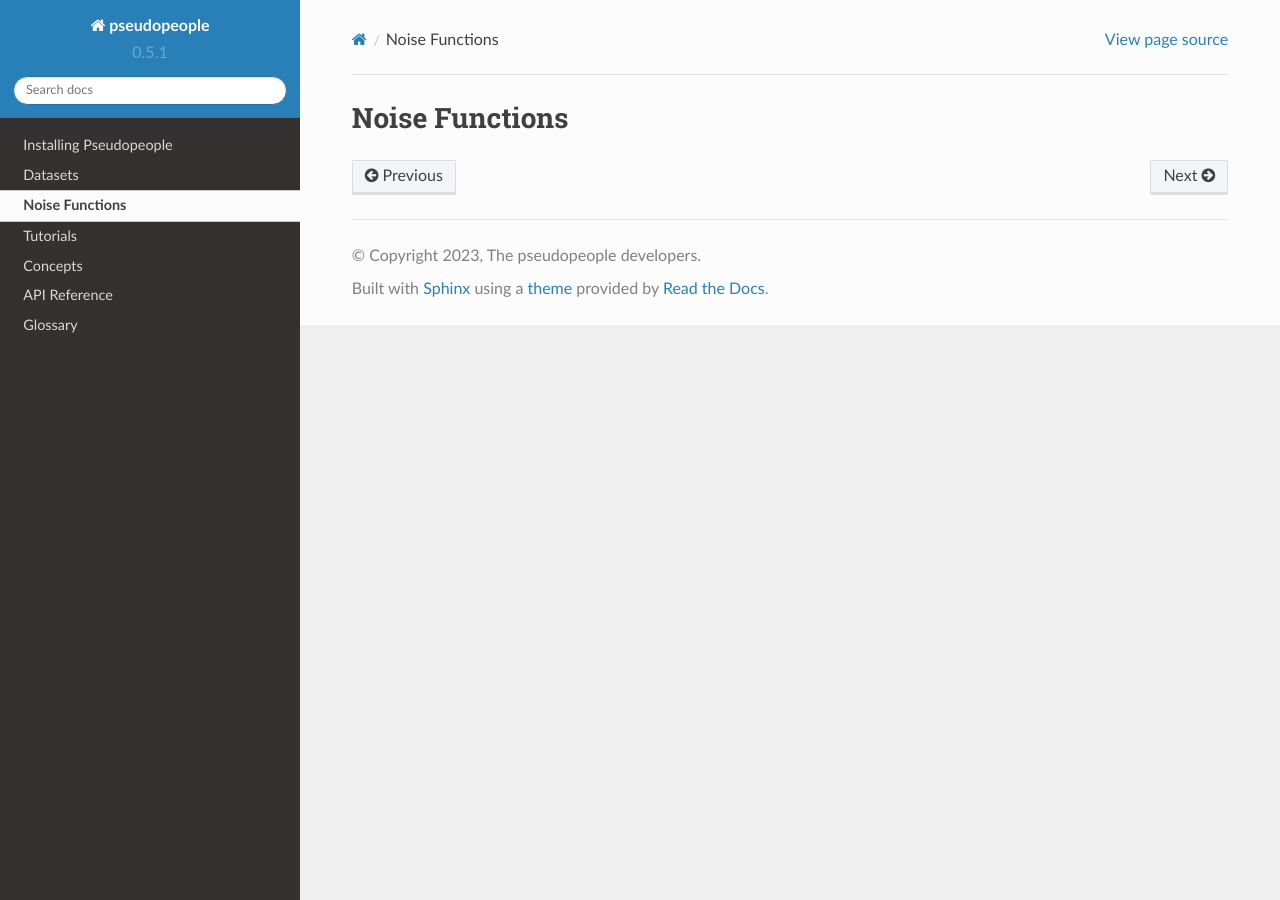
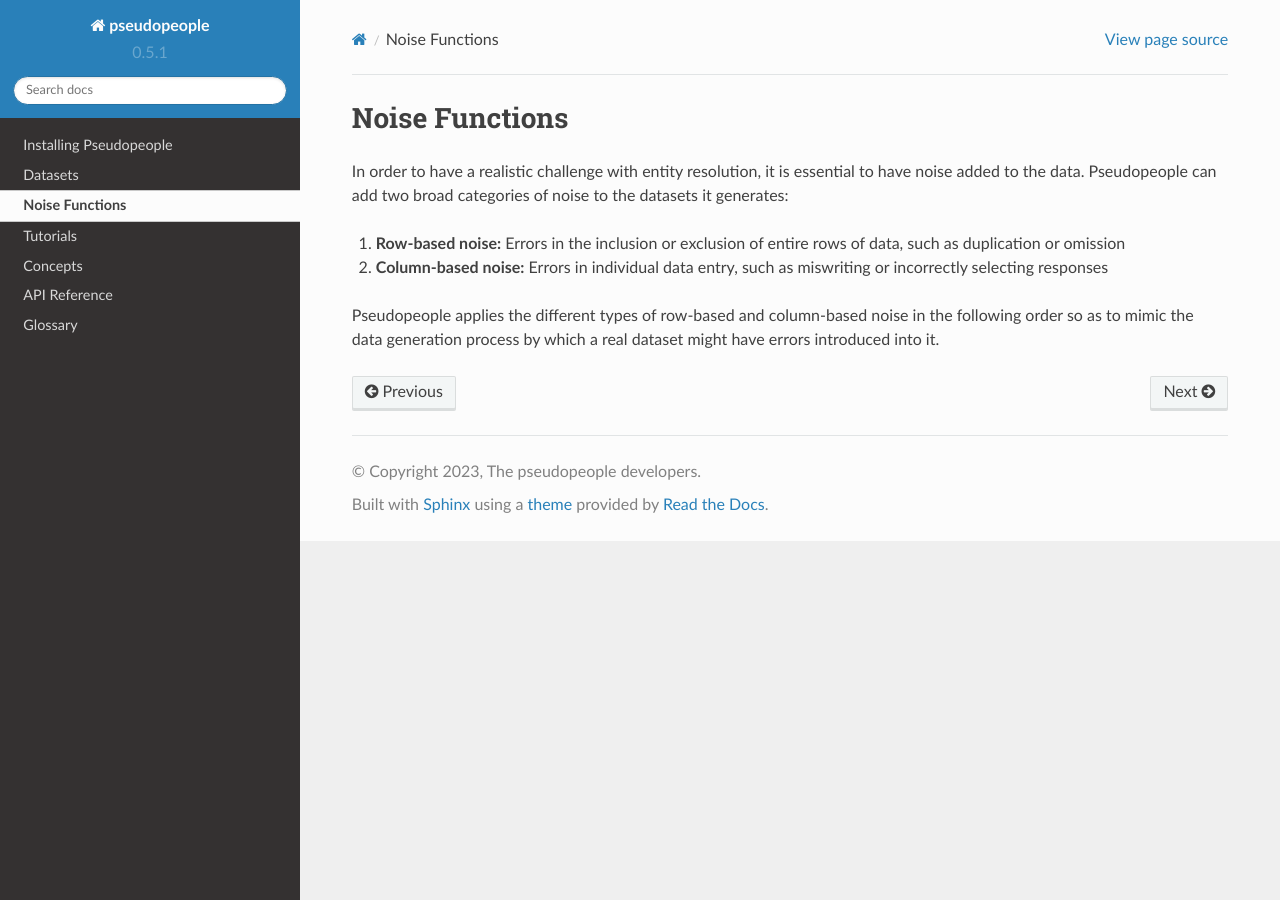
Before and after one commit to ihmeuw/pseudopeople, a Sphinx documentation site: the page built from docs/source/noise_functions/index.rst, in a window 1280 px wide. Built offline with Sphinx 7.4.7 and the Read the Docs theme 2.0.0, drawn with Linux system fonts in a browser that asks for light colours.

Commit message:
add intro paragraphs for noise functions

```diff
--- a/docs/source/noise_functions/index.rst
+++ b/docs/source/noise_functions/index.rst
@@ -8,3 +8,16 @@
    :depth: 2
    :local:
    :backlinks: none
+
+In order to have a realistic challenge with entity resolution, it is essential
+to have noise added to the data. Pseudopeople can add two broad categories of
+noise to the datasets it generates:
+
+#. **Row-based noise:** Errors in the inclusion or exclusion of entire rows of
+   data, such as duplication or omission
+#. **Column-based noise:** Errors in individual data entry, such as miswriting
+   or incorrectly selecting responses
+
+Pseudopeople applies the different types of row-based and column-based noise
+in the following order so as to mimic the data generation process by which a
+real dataset might have errors introduced into it.
```
